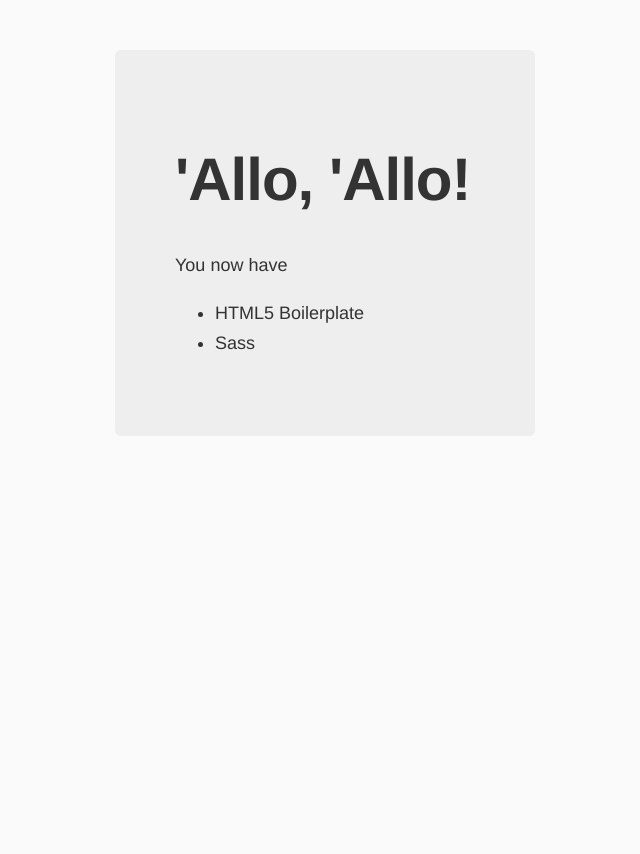
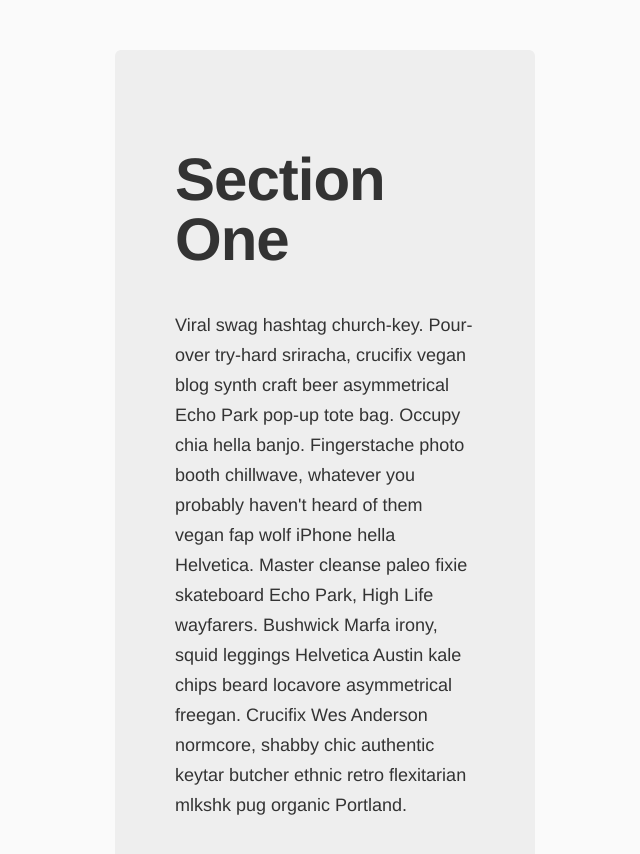
Before and after one commit to 4sight/week3monday, a website: page app/index.html in a window 1280 px wide. Shown: the whole page, without its empty margins (315-955 px from the left). Before the commit the page ends 800 px from the top, so only its background shows below. Drawn offline with nearby package versions, Linux system fonts and the light colour scheme; files that its build step writes are made by us from their sources.

Commit message:
First section

```diff
--- a/app/index.html
+++ b/app/index.html
@@ -22,13 +22,11 @@
             <p class="browsehappy">You are using an <strong>outdated</strong> browser. Please <a href="http://browsehappy.com/">upgrade your browser</a> to improve your experience.</p>
         <![endif]-->
 
-        <div class="hero-unit">
-            <h1>'Allo, 'Allo!</h1>
-            <p>You now have</p>
-            <ul>
-                <li>HTML5 Boilerplate</li>
-                <li>Sass</li>
-            </ul>
+        <div class="wrapper">
+        <div class="title">
+            <h1>Section One</h1>
+        </div>
+            <p>Viral swag hashtag church-key. Pour-over try-hard sriracha, crucifix vegan blog synth craft beer asymmetrical Echo Park pop-up tote bag. Occupy chia hella banjo. Fingerstache photo booth chillwave, whatever you probably haven't heard of them vegan fap wolf iPhone hella Helvetica. Master cleanse paleo fixie skateboard Echo Park, High Life wayfarers. Bushwick Marfa irony, squid leggings Helvetica Austin kale chips beard locavore asymmetrical freegan. Crucifix Wes Anderson normcore, shabby chic authentic keytar butcher ethnic retro flexitarian mlkshk pug organic Portland.</p>
         </div>
 
         <!-- Google Analytics: change UA-XXXXX-X to be your site's ID. -->
--- a/app/styles/main.scss
+++ b/app/styles/main.scss
@@ -4,7 +4,7 @@
     color: #333;
 }
 
-.hero-unit {
+.wrapper {
     margin: 50px auto 0 auto;
     width: 300px;
     font-size: 18px;
```
Also changed, not shown: app/styles/main.css.
